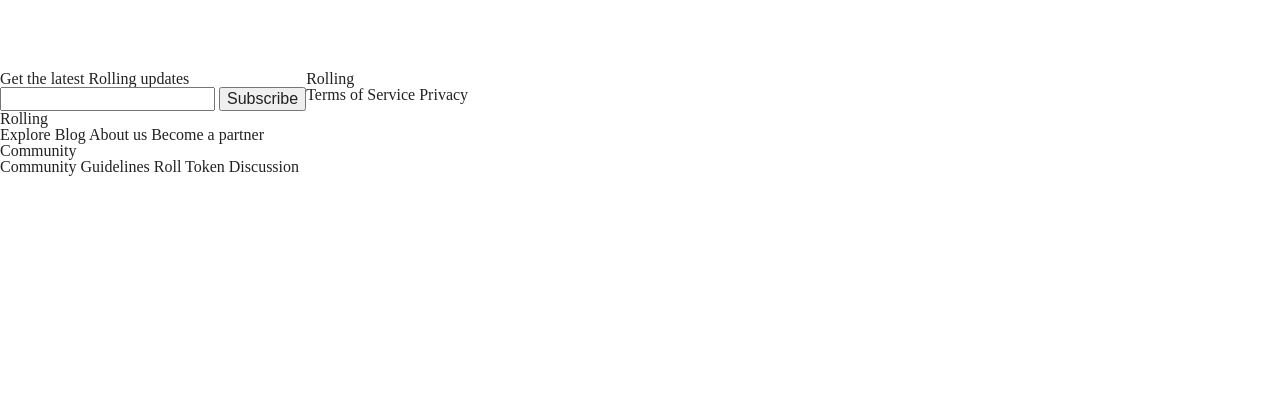
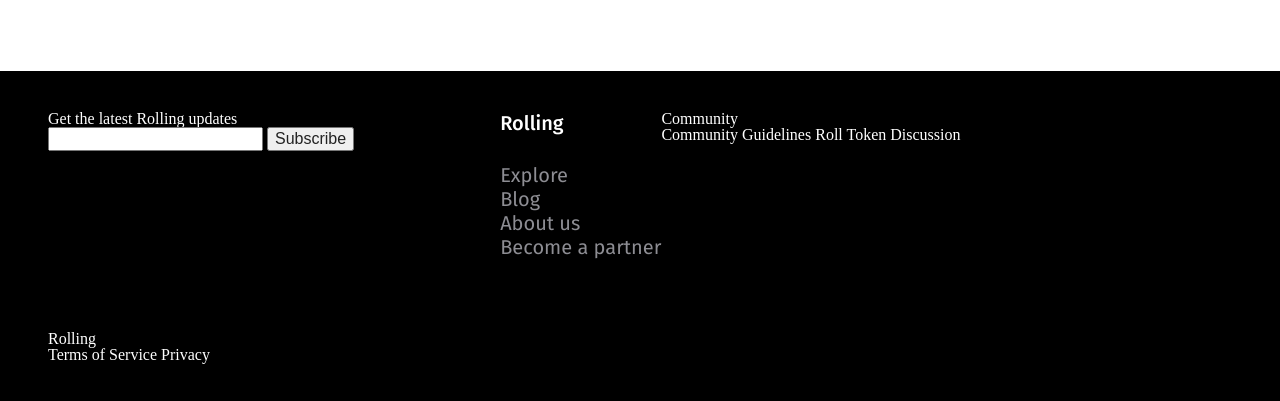
Before and after one commit to UeberTimei/html-layout-rolling, a website: page index.html in a window 1280 px wide. Shown: the part 3006-3407 px from the top of the page. Before the commit the page ends 3189 px from the top, so only its background shows below. Drawn offline with Linux system fonts and the light colour scheme.

Commit message:
Almost finished footer

```diff
--- a/scss/sections/footer.scss
+++ b/scss/sections/footer.scss
@@ -1,6 +1,41 @@
 .footer {
-  // background-color: black;
+  background-color: black;
+  color: white;
   .footer-wrapper {
-    display: flex;
+    padding-left: 48px;
+    padding-top: 40px;
+    .footer-before-line {
+      display: flex;
+      flex-direction: row;
+      margin-bottom: 72px;
+      .footer-updates {
+        margin-right: 146px;
+      }
+      .footer-rolling {
+        display: flex;
+        flex-direction: column;
+        .footer-rolling-title {
+          margin-bottom: 28px;
+
+          color: #fff;
+          font-family: Fira Sans;
+          font-size: 20px;
+          font-style: normal;
+          font-weight: 500;
+          line-height: 24px; /* 120% */
+        }
+        .footer-rolling-menu {
+          display: flex;
+          flex-direction: column;
+
+          color: #ebebf599;
+          font-family: Fira Sans;
+          font-size: 20px;
+          font-style: normal;
+          font-weight: 400;
+          line-height: 24px; /* 120% */
+        }
+      }
+    }
   }
 }
```
Also changed, not shown: index.html (+5 -5 lines), css/index.css, css/sections/footer.css.
